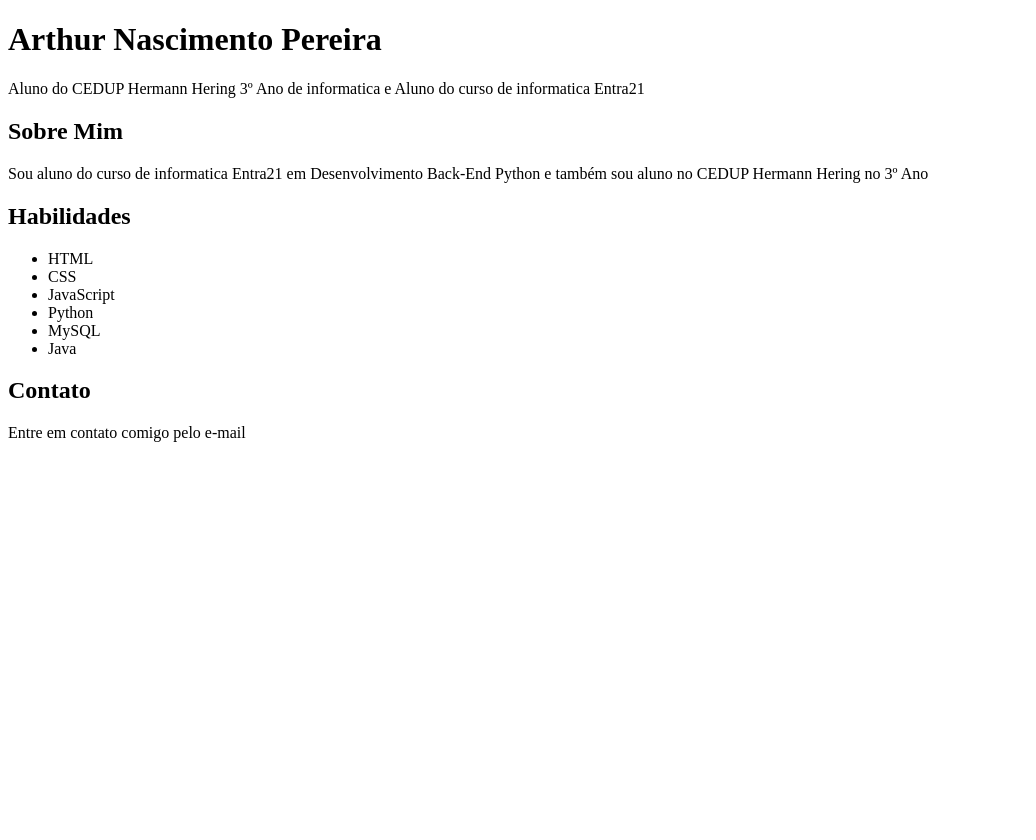
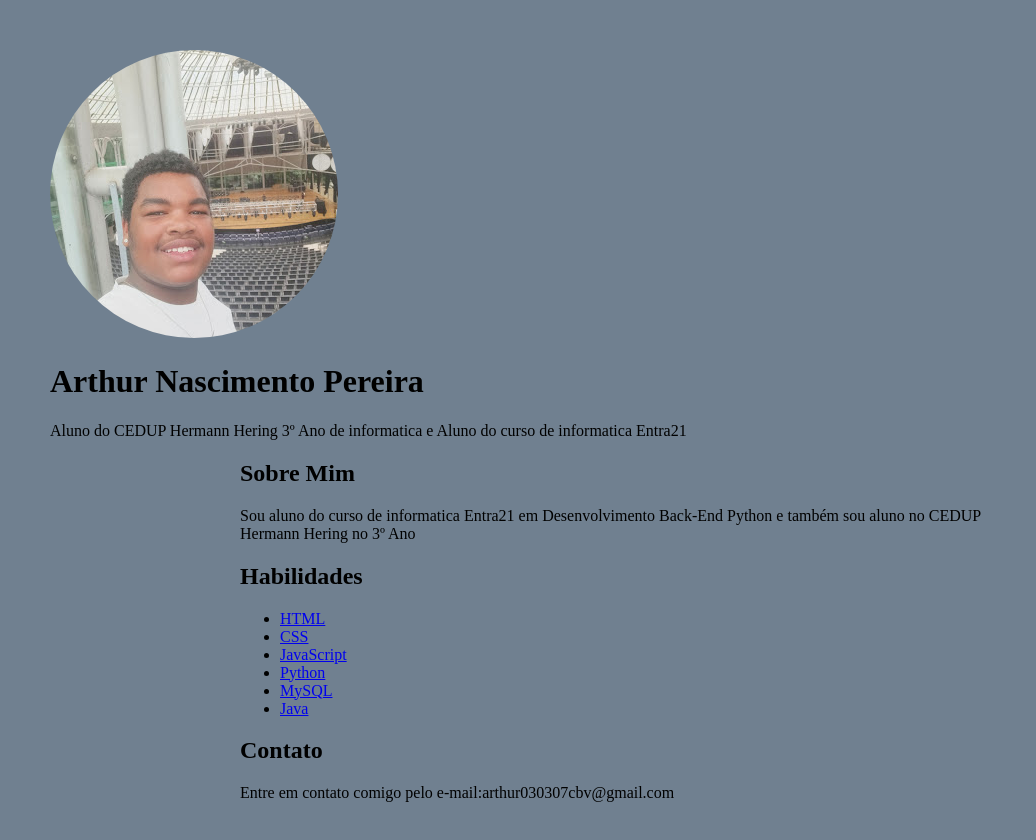
Before and after one commit to oPereiracbv/portifolio, a plain HTML site: page index.html in a window 1280 px wide. Shown: the whole page, without its empty margins (0-1036 px from the left). Before the commit the page ends 800 px from the top, so only its background shows below. Drawn offline with Linux system fonts and the light colour scheme.

Commit message:
Incluso imagem e css

```diff
--- a/index.html
+++ b/index.html
@@ -3,10 +3,12 @@
 <head>
     <meta charset="UTF-8">
     <meta name="viewport" content="width=device-width, initial-scale=1.0">
+    <link rel="stylesheet" href="style.css">
     <title>Apresentação Pessoal</title>
 </head>
 <body>
     <header>
+        <img class="profile-img" src="./unnamed.jpg">
         <h1>Arthur Nascimento Pereira</h1>
         <p>Aluno do CEDUP Hermann Hering 3º Ano de informatica e
             Aluno do curso de informatica Entra21</p>
@@ -23,12 +25,12 @@
     <div class="container">
         <h2>Habilidades</h2>
         <ul>
-            <li>HTML</li>
-            <li>CSS</li>
-            <li>JavaScript</li>
-            <li>Python</li>
-            <li>MySQL</li>
-            <li>Java</li>
+            <li> <a href="https://developer.mozilla.org/pt-BR/docs/Web/HTML" target="_blank">HTML</a></li>
+            <li><a href="https://developer.mozilla.org/pt-BR/docs/Web/CSS" target="_blank">CSS</a></li>
+            <li><a href="https://developer.mozilla.org/pt-BR/docs/Web/JavaScript" target="_blank">JavaScript</a></li>
+            <li><a href="https://docs.python.org/pt-br/3/tutorial/" target="_blank">Python</a></li>
+            <li><a href="https://www.devmedia.com.br/mysql-tutorial/33309" target="_blank">MySQL</a></li>
+            <li><a href="https://glysns.gitbook.io/java-basico/sintaxe/documentacao" target="_blank">Java</a></li>
         </ul>
     </div>
 </section>
@@ -36,7 +38,7 @@
 <section class="contact">
     <div class="container">
         <h2>Contato</h2>
-        <p>Entre em contato comigo pelo e-mail</p>
+        <p>Entre em contato comigo pelo e-mail:arthur030307cbv@gmail.com</p>
     </div>
 </section>
 </body>
--- /dev/null
+++ b/style.css
@@ -0,0 +1,14 @@
+body{
+    background-color: slategrey;
+    margin: 50px;
+}
+
+.profile-img{
+    border-radius: 50%;
+}
+
+.container{
+    max-width:800px;
+    margin: 0 auto;
+    padding: 0 20px;
+}
```
Also changed, not shown: unnamed.jpg (added).
